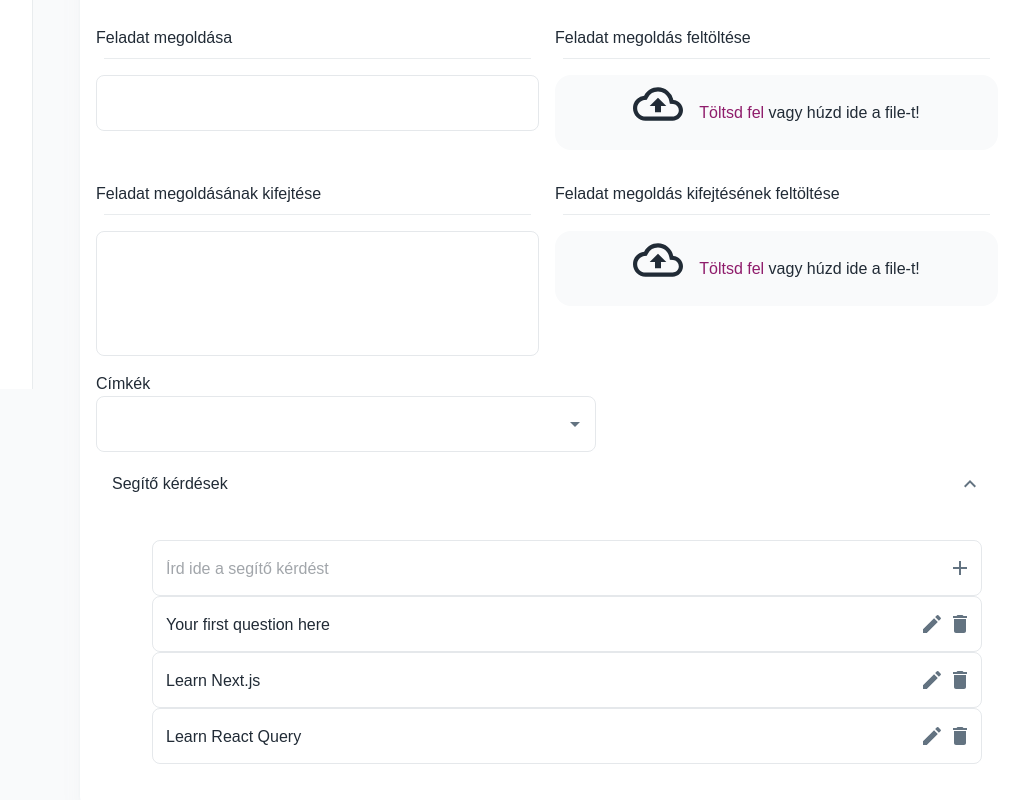
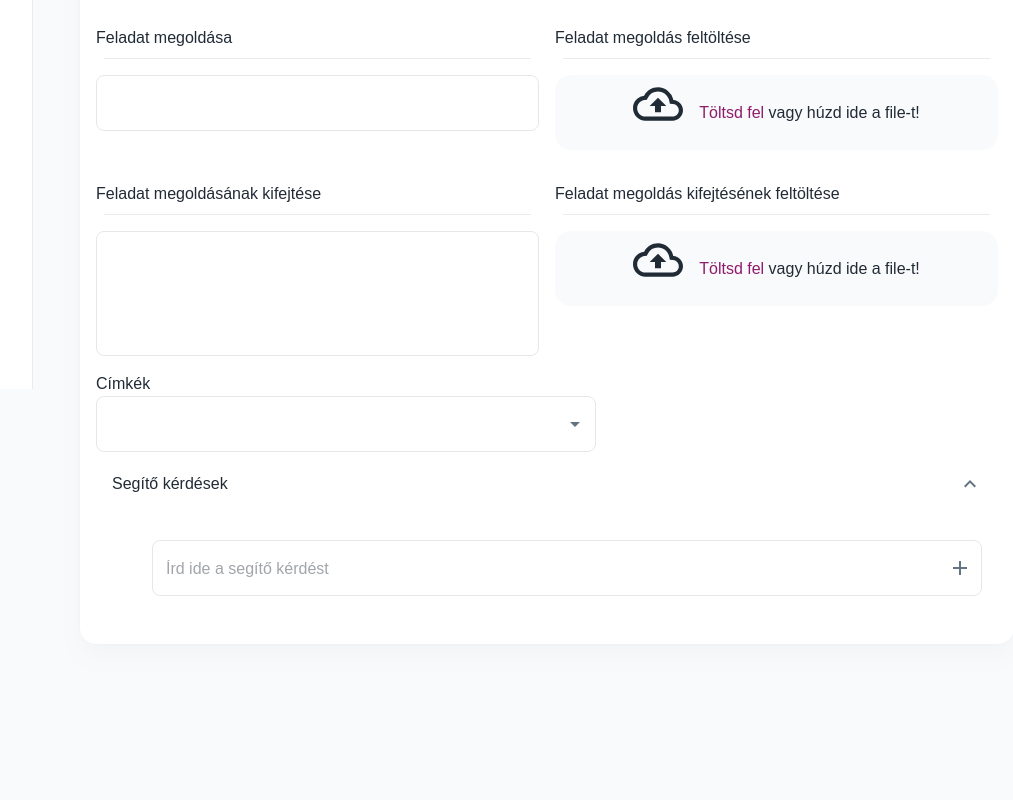
Before and after one commit to mok-it/feladatsor-frontend, a React (Vite) app: page /exercise in a window 1280 px wide. Shown: the part 411-1211 px from the top of the page, without its empty margins (218-1231 px from the left). After the commit the page ends 1103 px from the top, so only its background shows below. Built offline with nearby package versions, Linux system fonts and the light colour scheme.

Commit message:
removed hardcoded data

```diff
--- a/src/components/HelpingQuestions/HelpingQuestions.tsx
+++ b/src/components/HelpingQuestions/HelpingQuestions.tsx
@@ -12,11 +12,7 @@ export type HelpingQuestionData = {
   label: string;
 };
 export default function HelpingQuestions() {
-  const [helpingQuestions, setHelpingQuestions] = React.useState<HelpingQuestionData[]>([
-    { id: "1", label: "Your first question here"},
-    { id: "2", label: "Learn Next.js" },
-    { id: "3", label: "Learn React Query"}
-  ])
+  const [helpingQuestions, setHelpingQuestions] = React.useState<HelpingQuestionData[]>([])
   const handleUpdateHelpingQuestion = (updatedHelpingQuestion: HelpingQuestionData) => {
     const newHelpingQuestions = helpingQuestions.map((helpingQuestion) =>
       helpingQuestion.id === updatedHelpingQuestion.id ? updatedHelpingQuestion : helpingQuestion
```
